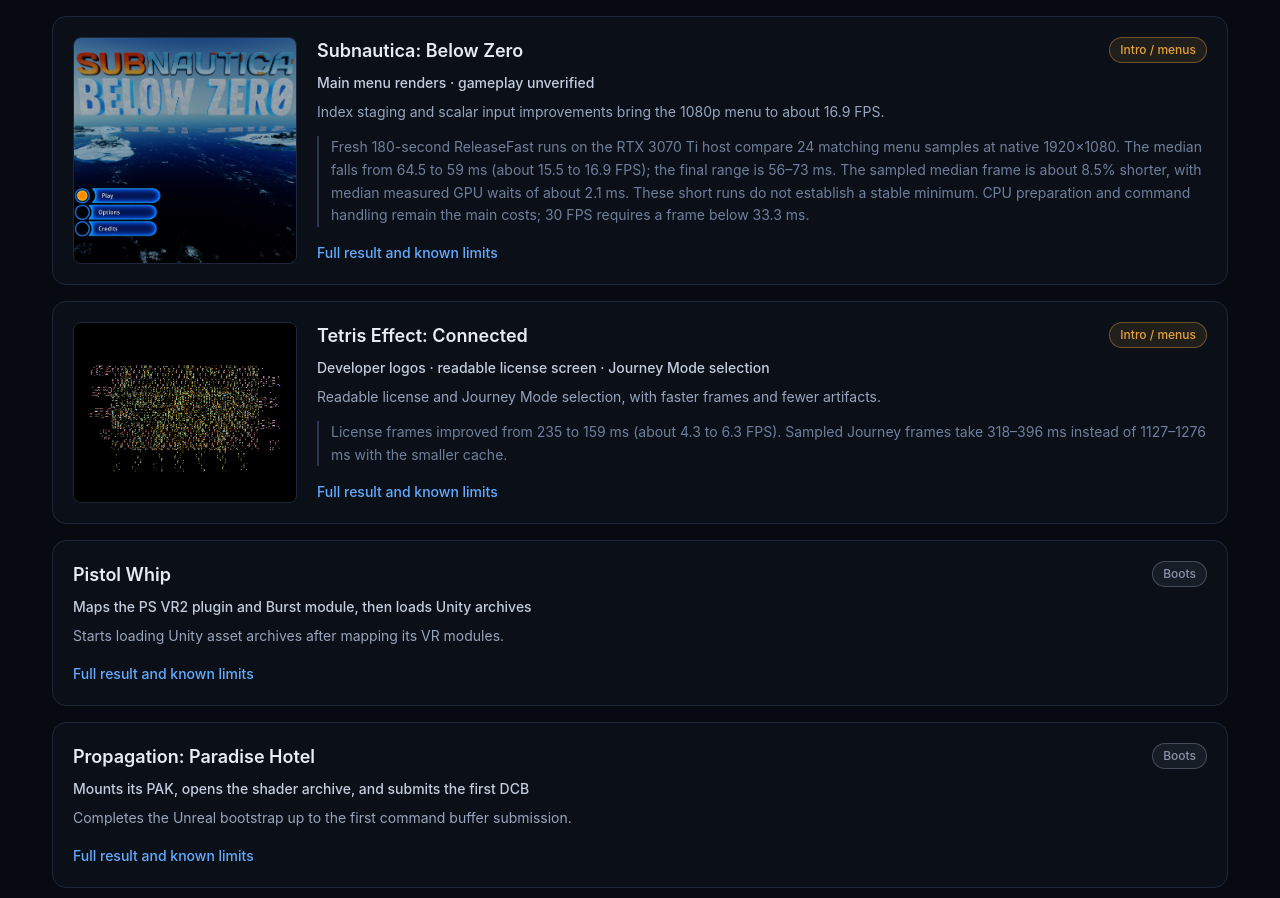
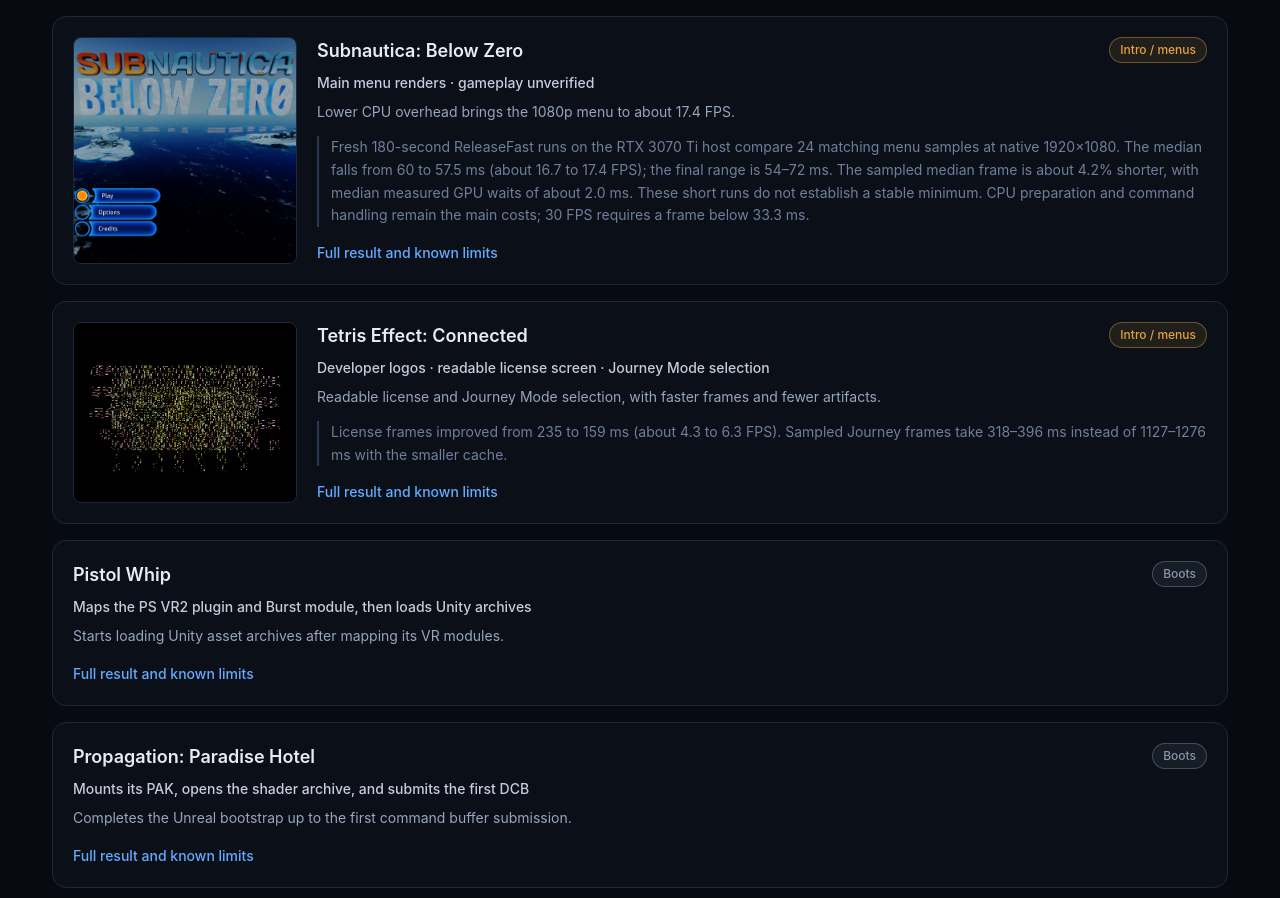
Before and after one commit to iStark/PS5PCEM.com, a Next.js app: page /compatibility in a window 1280 px wide. Shown: the part 3698-4596 px from the top of the page. Built offline with nearby package versions, Linux system fonts and the light colour scheme.

Commit message:
docs: report Subnautica retirement probe optimization

```diff
--- a/src/data/compatibility.ts
+++ b/src/data/compatibility.ts
@@ -73,13 +73,13 @@
     title: "Subnautica: Below Zero",
     tier: "intro",
     status: "Main menu renders · gameplay unverified",
-    headline: "Index staging and scalar input improvements bring the 1080p menu to about 16.9 FPS.",
+    headline: "Lower CPU overhead brings the 1080p menu to about 17.4 FPS.",
     milestone:
-      "Rechecked on September 28, 2026 with PPSA02457 v1.022.125. Enter opens Play, Options and Credits over the animated ocean scene. The default 1920×1080 setting reaches Unity's startup configuration without editing installed game files. Shared improvements reuse temporary index storage and avoid repeated scalar input scans, following the earlier graphics shader identity and submission allocation work. Guest index data is still read afresh for each draw.",
+      "Rechecked on September 28, 2026 with PPSA02457 v1.022.125. Enter opens Play, Options and Credits over the animated ocean scene. The default 1920×1080 setting reaches Unity's startup configuration without editing installed game files. The latest shared CPU optimization avoids unnecessary queue discovery during graphics submissions, building on the earlier index staging, scalar input and shader reuse work.",
     notes:
       "Development-build result; the existing 0.3.2 download predates these fixes. The 30 FPS menu target remains unmet. Rendering artifacts and intermittent missing labels remain unresolved. No guest fault or device loss was reported in the measured runs; an earlier startup fault has not been isolated. Gameplay, audio correctness and longer-run stability are unverified. Other engines can still choose their own internal render resolution.",
     performance:
-      "Fresh 180-second ReleaseFast runs on the RTX 3070 Ti host compare 24 matching menu samples at native 1920×1080. The median falls from 64.5 to 59 ms (about 15.5 to 16.9 FPS); the final range is 56–73 ms. The sampled median frame is about 8.5% shorter, with median measured GPU waits of about 2.1 ms. These short runs do not establish a stable minimum. CPU preparation and command handling remain the main costs; 30 FPS requires a frame below 33.3 ms.",
+      "Fresh 180-second ReleaseFast runs on the RTX 3070 Ti host compare 24 matching menu samples at native 1920×1080. The median falls from 60 to 57.5 ms (about 16.7 to 17.4 FPS); the final range is 54–72 ms. The sampled median frame is about 4.2% shorter, with median measured GPU waits of about 2.0 ms. These short runs do not establish a stable minimum. CPU preparation and command handling remain the main costs; 30 FPS requires a frame below 33.3 ms.",
     image: {
       src: "/images/subnautica-below-zero-menu.png",
       alt: "Subnautica Below Zero main menu showing Play, Options and Credits in PS5PCEM",
--- a/src/data/gallery.ts
+++ b/src/data/gallery.ts
@@ -17,7 +17,7 @@
     alt: "Subnautica Below Zero main menu showing Play, Options and Credits in PS5PCEM",
     title: "Subnautica: Below Zero — main menu",
     caption:
-      "PPSA02457 v1.022.125, September 28, 2026. Frame 512 from the final measured development run, captured at native 1920×1080 after index staging and scalar input preparation changes. Enter opens Play, Options and Credits. Median menu performance is about 16.9 FPS; 30 FPS has not been reached. Rendering artifacts and intermittent missing labels remain unresolved. Gameplay is unverified.",
+      "PPSA02457 v1.022.125, September 28, 2026. Frame 512 from the final measured development run, captured at native 1920×1080 after reducing unnecessary queue checks. Enter opens Play, Options and Credits. Median menu performance is about 17.4 FPS; 30 FPS has not been reached. Rendering artifacts and intermittent missing labels remain unresolved. Gameplay is unverified.",
   },
   {
     src: "/images/launcher-library.png",
```
Also changed, not shown: public/images/subnautica-below-zero-menu.png.
